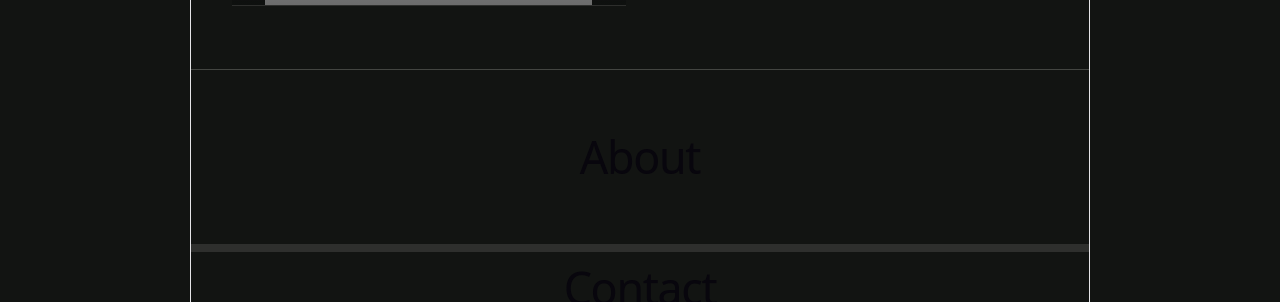
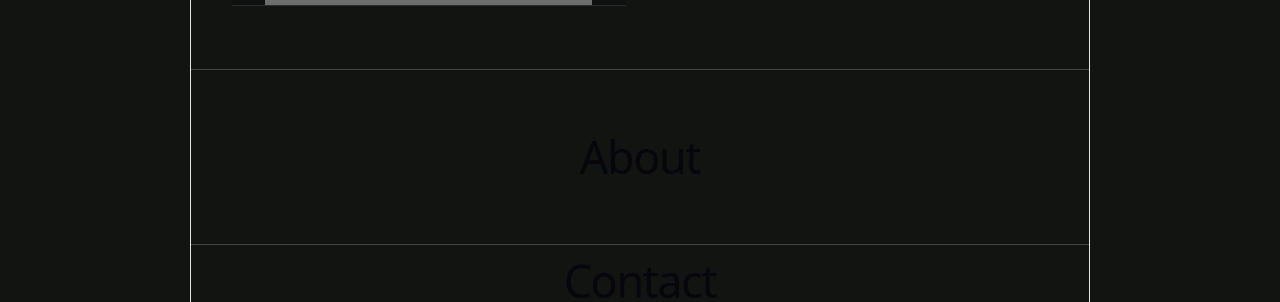
Before and after one commit to DarinHajou/darin-portfolio, a React (Vite) app: page / in a window 1280 px wide. Shown: the part 1021-1323 px from the top of the page. Built offline with nearby package versions, Linux system fonts and the light colour scheme; grey boxes are pictures that could not be loaded.

Commit message:
Make bottom borer thinner

```diff
--- a/src/sections/About/About.module.css
+++ b/src/sections/About/About.module.css
@@ -4,5 +4,5 @@
 
   padding-block: clamp(3rem, 5vw, 6rem);
 
-  border-bottom: 10px solid var(--color-border);
+  border-bottom: 1px solid var(--color-border-strong);
 }
```
